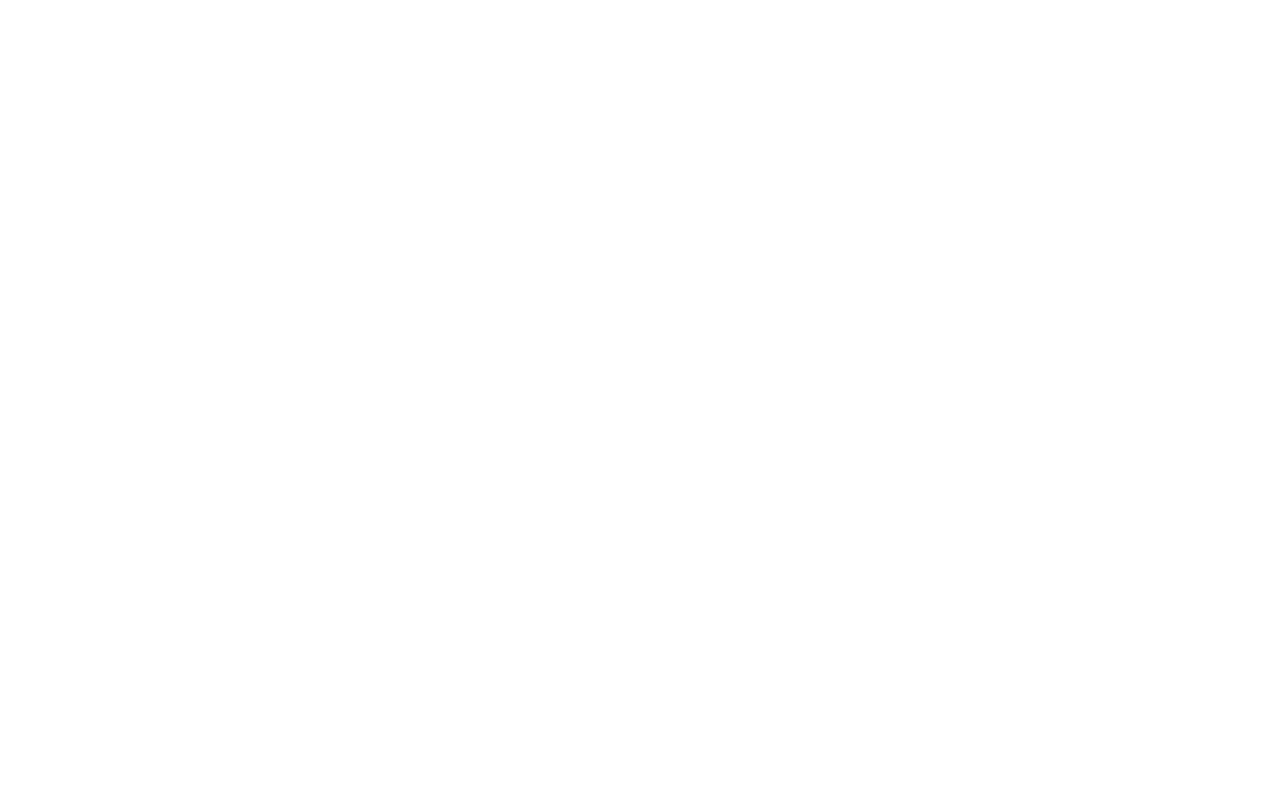
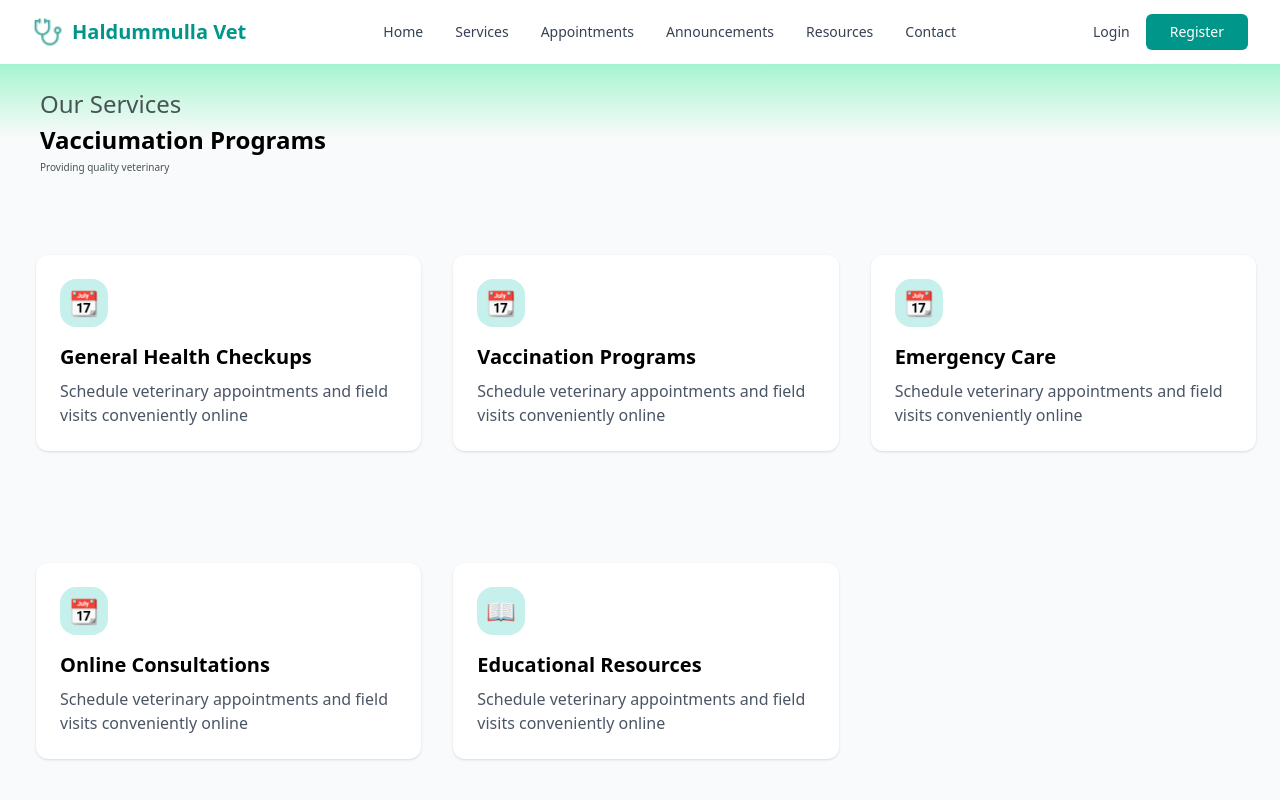
Before and after one commit to Menuka7865/Haldummulla-Veterinary-Services-Web-Portal-, a React (Vite) app in the folder frontend/web-portal/: page /services in a window 1280 px wide. Before the commit this address had no page. Shown: the top 800 px of the page. Built offline with nearby package versions, Linux system fonts and the light colour scheme.

Commit message:
Create services page

```diff
--- a/frontend/web-portal/src/App.jsx
+++ b/frontend/web-portal/src/App.jsx
@@ -1,6 +1,8 @@
 import React from 'react'
 import { BrowserRouter as Router, Routes, Route } from 'react-router-dom'
 import Home from './pages/home.jsx'
+import Services from './pages/Services.jsx'
+
 
 function App() {
   return (
@@ -8,6 +10,8 @@
       <Routes>
         <Route path="/" element={<Home />} />
         <Route path="/home" element={<Home />} />
+        <Route path="/services" element={<Services/>}/>
+
 
       </Routes>
     </Router>
--- /dev/null
+++ b/frontend/web-portal/src/pages/Services.jsx
@@ -0,0 +1,87 @@
+import React from "react";
+import Navbar from "../components/Navbar.jsx";
+import Footer from "../components/Footer.jsx";
+
+const Services = () => {
+  const features = [
+    {
+      id: 1,
+      icon: "📆",
+      title: "General Health Checkups",
+      description:
+        "Schedule veterinary appointments and field visits conveniently online",
+    },
+    {
+      id: 2,
+      icon: "📆",
+      title: "Vaccination Programs ",
+      description:
+        "Schedule veterinary appointments and field visits conveniently online",
+    },
+    {
+      id: 3,
+      icon: "📆",
+      title: "Emergency Care ",
+      description:
+        "Schedule veterinary appointments and field visits conveniently online",
+    },
+    {
+      id: 3,
+      icon: "📆",
+      title: "Online Consultations ",
+      description:
+        "Schedule veterinary appointments and field visits conveniently online",
+    },
+    {
+      id: 3,
+      icon: "📖",
+      title: "Educational Resources ",
+      description:
+        "Schedule veterinary appointments and field visits conveniently online",
+    },
+  ];
+  return (
+    <>
+      <Navbar />
+      <div className=" bg-linear-to-b from-emerald-200 via-gray-50 to-slate-50 min-h-[50px] h-[150px]">
+        <h1 className=" text-xl lg:text-2xl text-[#485454] text-left pt-6 pl-10">
+          Our Services
+        </h1>
+        <h1 className=" text-xl lg:text-2xl font-bold text-left pt-1 pl-10">
+          Vacciumation Programs
+        </h1>
+        <h1 className=" text-[10px] text-[#485454] text-left pt-1 pl-10">
+          Providing quality veterinary
+        </h1>
+          <div className="px-6 py-10 pt-20 bg-gray-50 ">
+            <div className="grid grid-cols-1 md:grid-cols-2 lg:grid-cols-3 gap-8 ml-3 ">
+              {features.map((feature) => (
+                <div
+                  key={feature.id}
+                  className=" p-6 rounded-xl mb-20 shadow-sm hover:shadow-md transition-shadow duration-200 bg-white"
+                >
+                  <div className="bg-[#C6F0EB] w-12 h-12 flex items-center justify-center rounded-2xl mb-4 text-2xl">
+                    {feature.icon}
+                  </div>
+                  <h4 className="text-xl font-semibold mb-2">
+                    {feature.title}
+                  </h4>
+                  <p className="text-gray-600">{feature.description}</p>
+                </div>
+              ))}
+            </div>
+            <div className="flex justify-center mb-25">
+              <a href="#">
+                <button className="border border-gray-300 px-6 py-2 rounded-[10px] hover:bg-[#F97015] hover:text-white transition-colors duration-200">
+                  View Details
+                </button>
+              </a>
+            </div>
+          </div>
+          <Footer/>
+      </div>
+    </>
+  );
+};
+
+export default Services;
```
